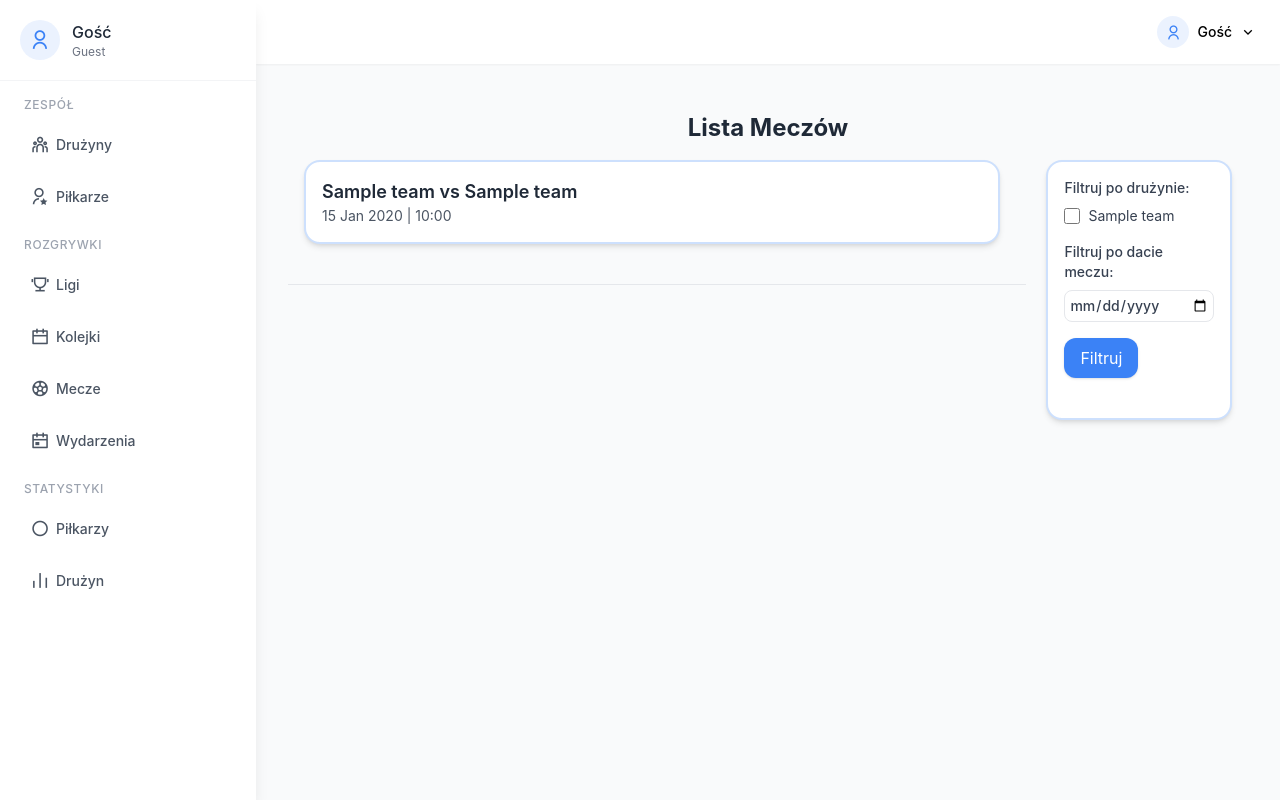
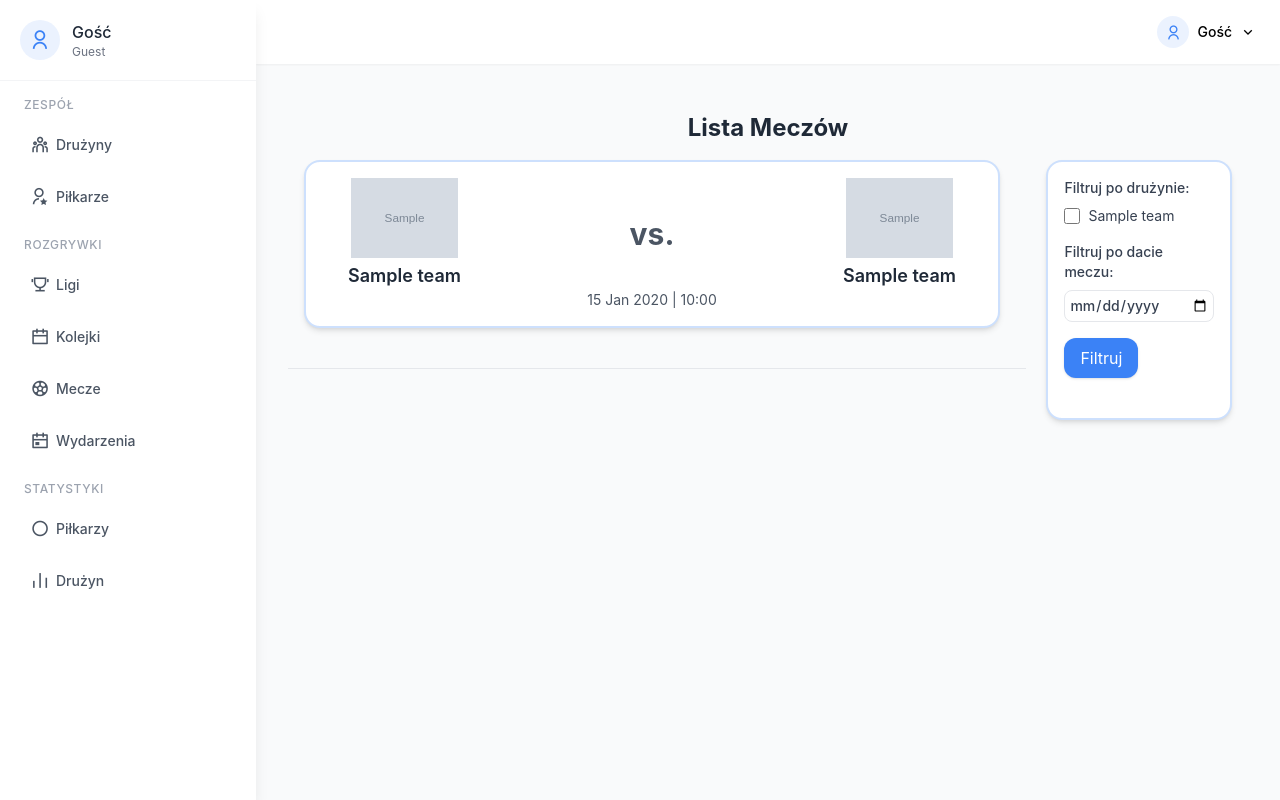
Before and after one commit to MateuszSokolowski03/Projekt, a Django app: page /matches/ in a window 1280 px wide. Run offline with Django 5.2, Linux system fonts and the light colour scheme; tables that the repository leaves empty hold one stand-in row (values such as "Sample post"); grey boxes marked "Sample" are stand-in pictures; some libraries are stand-ins or nearby versions.

Commit message:
dodane loga druzyn do odpowiednich template'ów

```diff
--- a/apps/planner/templates/match_list.html
+++ b/apps/planner/templates/match_list.html
@@ -1,4 +1,5 @@
 {% extends 'base.html' %}
+{% load static %}
 
 {% block title %}Lista Meczów{% endblock %}
 
@@ -29,14 +30,30 @@
     </div>
     <div class="space-y-4">
         {% for match in matches %}
-        <div class="bg-white shadow-md w-9/12 border-2 border-solid border-primary/25 rounded-lg p-4 hover:bg-gray-100 cursor-pointer mr-5"
+        <div class="bg-white shadow-md w-9/12 text-center border-2 border-solid border-primary/25 rounded-lg p-4 hover:bg-gray-100 cursor-pointer mr-5"
              onclick="window.location='{% url 'match_detail' match.match_id %}'">
-            <div class="flex justify-between items-center">
-                <div>
-                    <p class="text-lg font-semibold text-gray-800">{{ match.team_1.name }} vs {{ match.team_2.name }}</p>
-                    <p class="text-sm text-gray-600">{{ match.match_date|date:"d M Y" }} | {{ match.match_time|time:"H:i" }}</p>
+            <div class="flex justify-between items-center text-center">
+                <div class="flex flex-col items-center w-1/4">
+                    {% if match.team_1.logo %}
+                        <img src="{{ match.team_1.logo.url }}" alt="Logo {{ match.team_1.name }}" class="w-30 h-20 object-cover mx-auto mb-1">
+                    {% else %}
+                        <img src="{% static 'images/none.png' %}" alt="Brak loga" class="w-20 h-14 object-cover mx-auto mb-1">
+                    {% endif %}
+                    <p class="text-lg font-semibold text-gray-800">{{ match.team_1.name }}</p>
+                </div>
+                <div class="w-1/6">
+                    <p class="text-3xl font-bold text-gray-600">vs.</p>
+                </div>
+                <div class="flex flex-col items-center w-1/4">
+                    {% if match.team_2.logo %}
+                        <img src="{{ match.team_2.logo.url }}" alt="Logo {{ match.team_2.name }}" class="w-30 h-20 object-cover mx-auto mb-1">
+                    {% else %}
+                        <img src="{% static 'images/none.png' %}" alt="Brak loga" class="w-20 h-14 object-cover mx-auto mb-1">
+                    {% endif %}
+                    <p class="text-lg font-semibold text-gray-800">{{ match.team_2.name }}</p>
                 </div>
             </div>
+            <p class="text-sm text-gray-600">{{ match.match_date|date:"d M Y" }} | {{ match.match_time|time:"H:i" }}</p>
         </div>
         {% endfor %}
     </div>
```
Also changed, not shown: apps/planner/templates/match_detail.html (+12 -1 lines), apps/planner/templates/team_ranking_list.html (+14 -4 lines), media/team_logos/gornik_zabrze_logo.png (added), media/team_logos/jagiellonia_bialystok_logo.png (added), media/team_logos/korona_kielce_logo.png (added), media/team_logos/lech_logo.png (added), media/team_logos/legia_warszawa_logo.png (added), media/team_logos/motor_lublin_logo.png (added), media/team_logos/pogon_szczecin_logo.png (added), media/team_logos/puszcza_niepolomice_logo.png (added), media/team_logos/slask_wroclaw_logo.png (added), media/team_logos/zaglebie_lubin_logo.png (added).
